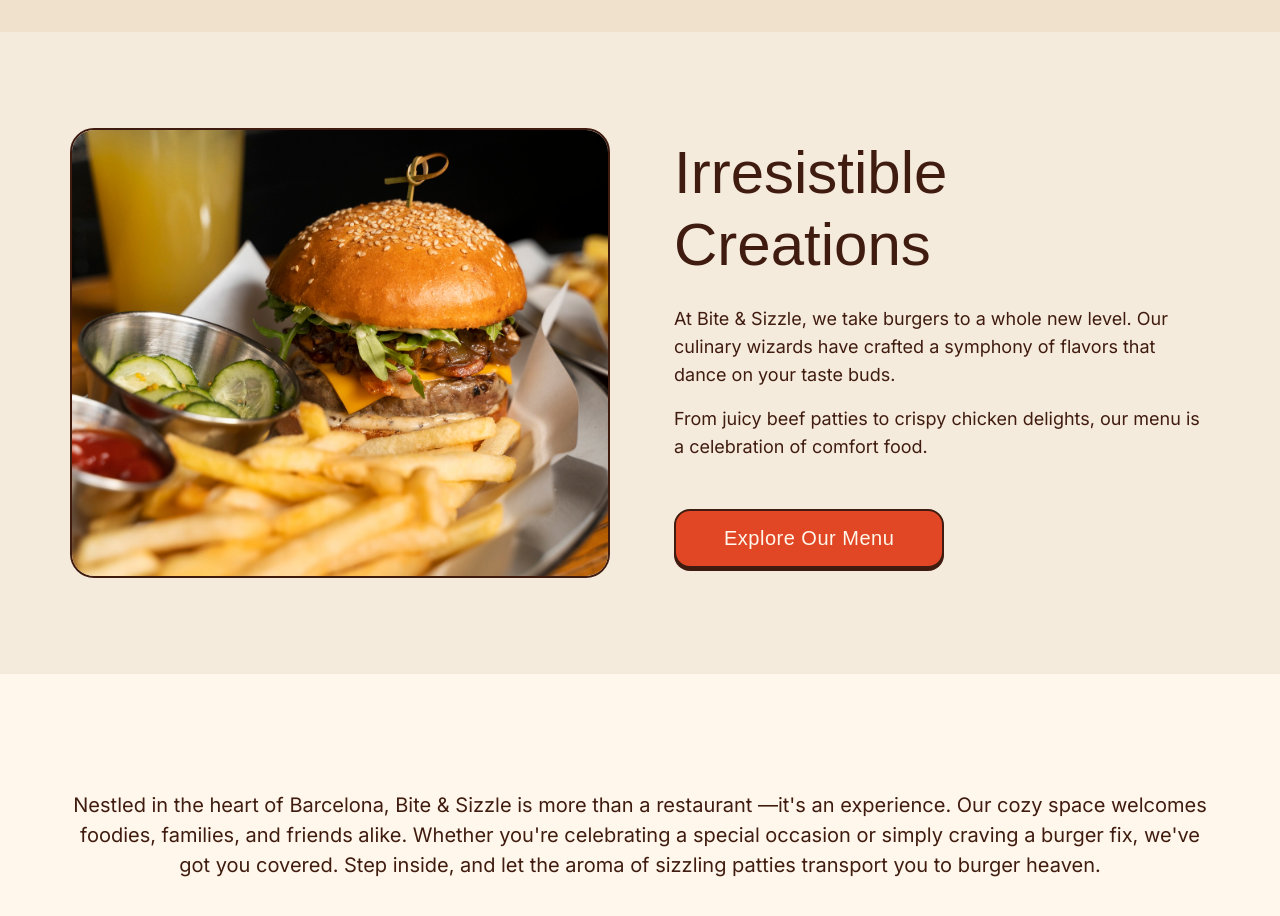
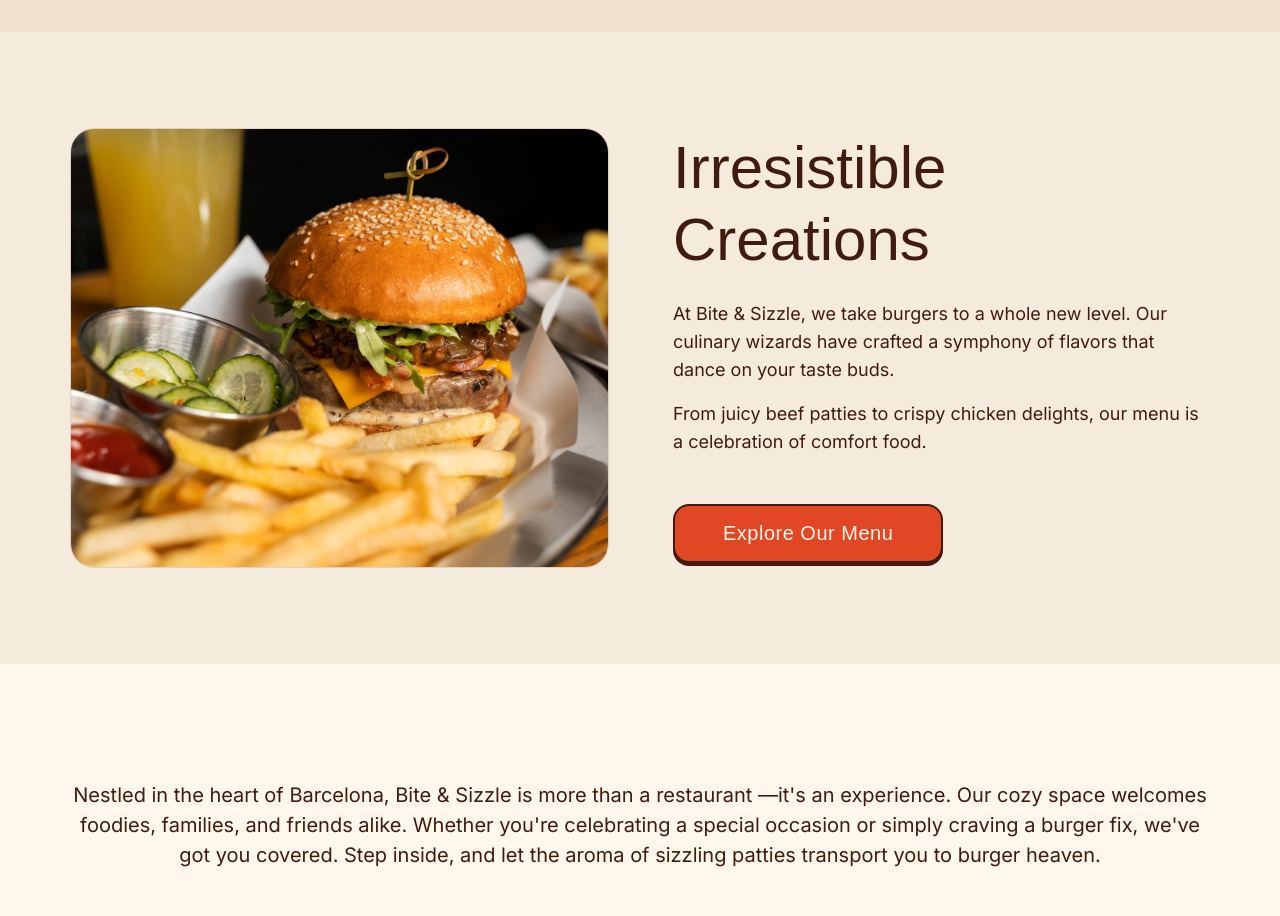
Before and after one commit to davidagredano/restaurant-page, a website built with webpack: page src/index.html in a window 1280 px wide. Shown: the part 1000-1916 px from the top of the page. Built offline with nearby package versions, Linux system fonts and the light colour scheme; a web font is replaced by a local one.

Commit message:
Adjust menu image styling for better layout
- Reduce menu image height for improved aspect ratio
- Refine border style for consistent visual appeal

The previous menu image height of 450px was provisional and slightly
disproportionate, leading to layout issues on certain displays. This
commit adjusts the height to 440px to enhance the overall page layout
and visual flow.

Additionally, the border thickness has been modified from 2px to 1px
and the color darkened to align with the updated design guidelines,
providing a more subtle and consistent look across the platform.

```diff
--- a/src/home/Menu.css
+++ b/src/home/Menu.css
@@ -15,11 +15,11 @@
 
 .menu__picture {
   width: 100%;
-  height: 450px; /* provisional */
+  height: 440px;
   flex: 1;
   border-radius: 24px;
   object-fit: cover;
-  border: 2px solid var(--color-dark);
+  border: 1px solid var(--color-darken);
 }
 
 .menu__content {
```
